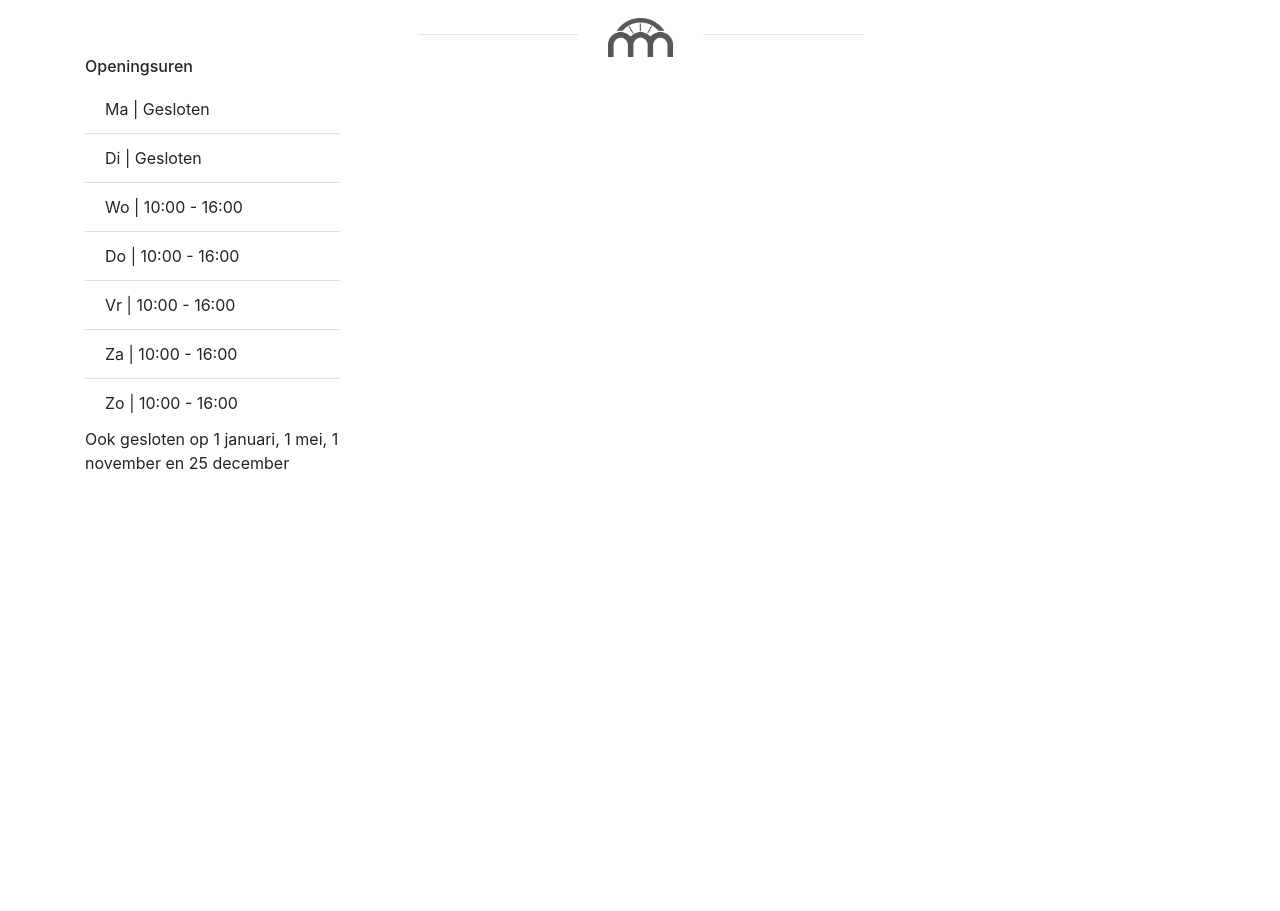
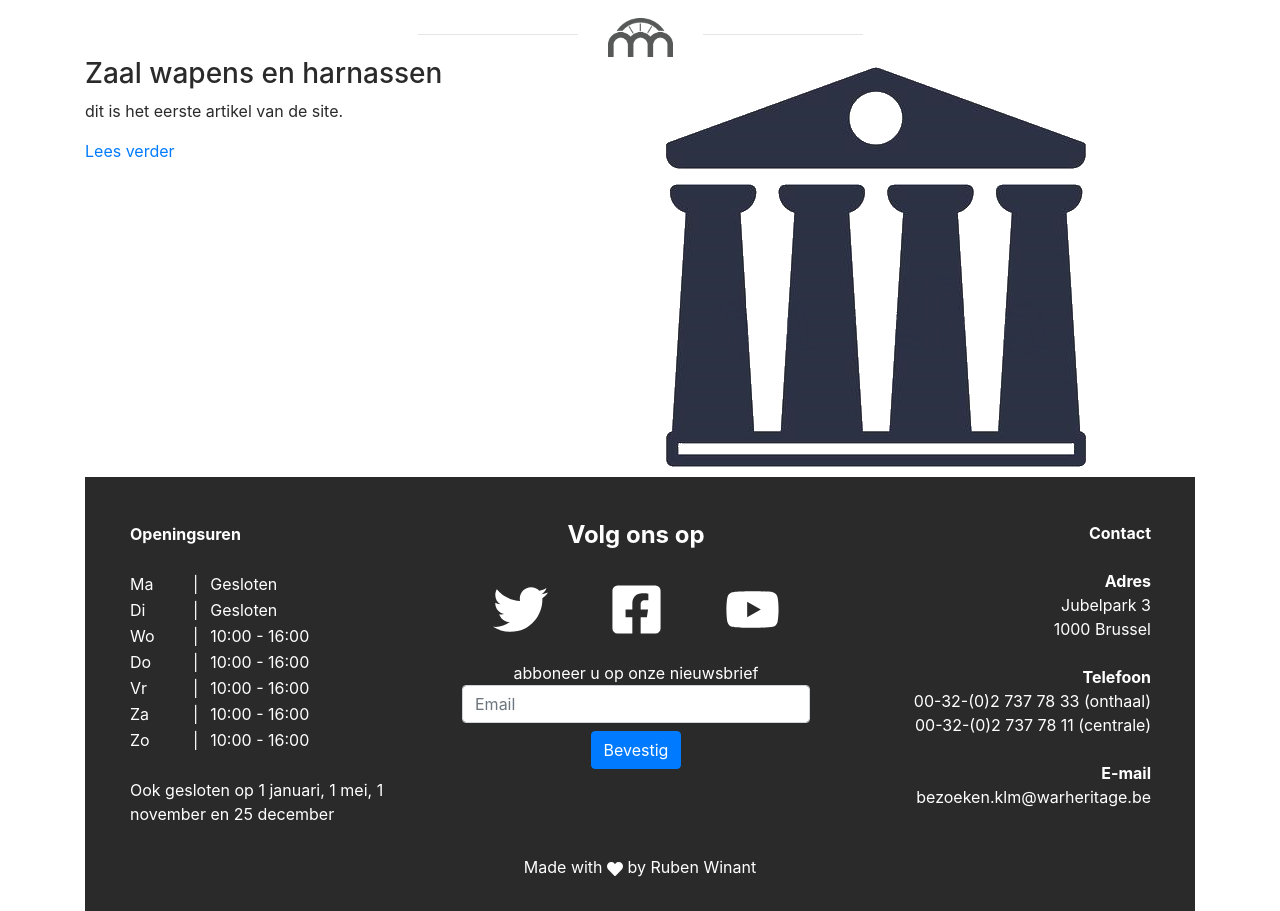
Before and after one commit to Ruben-Winant/pern_sample, a React (Create React App) app in the folder client/: page / in a window 1280 px wide. Shown: the part 360-1271 px from the top of the page. Before the commit the page ends 851 px from the top, so only its background shows below. Built offline with nearby package versions, Linux system fonts and the light colour scheme.

Commit message:
added footer and basic article

```diff
--- a/client/package.json
+++ b/client/package.json
@@ -14,6 +14,7 @@
     "react": "^16.13.1",
     "react-bootstrap": "1.0.1",
     "react-dom": "^16.13.1",
+    "react-icons": "^3.10.0",
     "react-scripts": "3.4.1",
     "typescript": "~3.7.2"
   },
--- /dev/null
+++ b/client/src/components/Footer/Contact.tsx
@@ -0,0 +1,31 @@
+import React from "react";
+import { Col } from "react-bootstrap";
+
+export const Contact = () => {
+  return (
+    <Col className="m-1">
+      <address style={{ textAlign: "right" }}>
+        <b>Contact</b>
+        <br />
+        <br />
+        <b>Adres</b>
+        <br />
+        Jubelpark 3
+        <br />
+        1000 Brussel
+        <br />
+        <br />
+        <b>Telefoon</b>
+        <br />
+        00-32-(0)2 737 78 33 (onthaal)
+        <br />
+        00-32-(0)2 737 78 11 (centrale)
+        <br />
+        <br />
+        <b>E-mail</b>
+        <br />
+        bezoeken.klm@warheritage.be
+      </address>
+    </Col>
+  );
+};
--- /dev/null
+++ b/client/src/components/Footer/Follow.tsx
@@ -0,0 +1,47 @@
+import React from "react";
+import { Col, Row, InputGroup, FormControl, Button } from "react-bootstrap";
+import { FaTwitter, FaFacebookSquare, FaYoutube } from "react-icons/fa";
+
+export const Follow = () => {
+  return (
+    <Col className="m-1" style={{ textAlign: "center" }}>
+      <Row style={{ justifyContent: "center" }}>
+        <h4>
+          <b>Volg ons op</b>
+        </h4>
+      </Row>
+      <br />
+      <Row>
+        <Col>
+          <FaTwitter onClick={() => alert("twitter")} size={55} />
+        </Col>
+        <Col>
+          <FaFacebookSquare onClick={() => alert("facebook")} size={55} />
+        </Col>
+        <Col>
+          <FaYoutube onClick={() => alert("youtube")} size={55} />
+        </Col>
+      </Row>
+      <br />
+      <Row>
+        <Col>
+          <Row style={{ justifyContent: "center" }}>
+            abboneer u op onze nieuwsbrief
+          </Row>
+          <Row>
+            <InputGroup className="mb-2">
+              <FormControl
+                placeholder="Email"
+                aria-label="Email"
+                aria-describedby="basic-addon1"
+              />
+            </InputGroup>
+          </Row>
+          <Row style={{ justifyContent: "center" }}>
+            <Button variant="primary">Bevestig</Button>
+          </Row>
+        </Col>
+      </Row>
+    </Col>
+  );
+};
--- /dev/null
+++ b/client/src/components/Footer/Footer.tsx
@@ -0,0 +1,31 @@
+import React from "react";
+import { Col, Row, Container } from "react-bootstrap";
+import { Openinghours } from "./Openinghours";
+import { LogoPause } from "../Heading/LogoPause";
+import { Contact } from "./Contact";
+import { Follow } from "./Follow";
+import { FaHeart } from "react-icons/fa";
+
+export const Footer = () => {
+  return (
+    <Container
+      className="p-3"
+      style={{ backgroundColor: "#2A2A2A", color: "white" }}
+    >
+      <Row className="p-4">
+        <Openinghours />
+        <Follow />
+        <Contact />
+      </Row>
+      <Row>
+        <Col></Col>
+        <Col style={{ textAlign: "center" }}>
+          <p>
+            Made with <FaHeart /> by Ruben Winant
+          </p>
+        </Col>
+        <Col></Col>
+      </Row>
+    </Container>
+  );
+};
--- a/client/src/components/Footer/Openinghours.tsx
+++ b/client/src/components/Footer/Openinghours.tsx
@@ -1,20 +1,62 @@
 import React from "react";
-import { Col, ListGroup } from "react-bootstrap";
+import { Col } from "react-bootstrap";
 
 export const Openinghours = () => {
   return (
-    <Col xs={3}>
-      <h6>Openingsuren</h6>
-      <ListGroup variant="flush">
-        <ListGroup.Item>Ma | Gesloten</ListGroup.Item>
-        <ListGroup.Item>Di | Gesloten</ListGroup.Item>
-        <ListGroup.Item>Wo | 10:00 - 16:00</ListGroup.Item>
-        <ListGroup.Item>Do | 10:00 - 16:00</ListGroup.Item>
-        <ListGroup.Item>Vr | 10:00 - 16:00</ListGroup.Item>
-        <ListGroup.Item>Za | 10:00 - 16:00</ListGroup.Item>
-        <ListGroup.Item>Zo | 10:00 - 16:00</ListGroup.Item>
-      </ListGroup>
-      <p>Ook gesloten op 1 januari, 1 mei, 1 november en 25 december</p>
+    <Col>
+      <footer>
+        <table className="m-1">
+          <thead>
+            <th colSpan={3}>Openingsuren</th>
+          </thead>
+          <tbody>
+            <br />
+            <tr>
+              <td>Ma</td>
+              <td> | </td>
+              <td>Gesloten</td>
+            </tr>
+            <tr>
+              <td>Di</td>
+              <td> | </td>
+              <td>Gesloten</td>
+            </tr>
+            <tr>
+              <td>Wo</td>
+              <td> | </td>
+              <td>10:00 - 16:00</td>
+            </tr>
+            <tr>
+              <td>Do</td>
+              <td> | </td>
+              <td>10:00 - 16:00</td>
+            </tr>
+            <tr>
+              <td>Vr</td>
+              <td> | </td>
+              <td>10:00 - 16:00</td>
+            </tr>
+            <tr>
+              <td>Za</td>
+              <td> | </td>
+              <td>10:00 - 16:00</td>
+            </tr>
+            <tr>
+              <td>Zo</td>
+              <td> | </td>
+              <td>10:00 - 16:00</td>
+            </tr>
+            <br />
+          </tbody>
+          <tfoot>
+            <tr>
+              <td colSpan={3}>
+                Ook gesloten op 1 januari, 1 mei, 1 november en 25 december
+              </td>
+            </tr>
+          </tfoot>
+        </table>
+      </footer>
     </Col>
   );
 };
--- /dev/null
+++ b/client/src/components/news/Newsarticle.tsx
@@ -0,0 +1,35 @@
+import React, { FunctionComponent } from "react";
+import { Col, Row, Image } from "react-bootstrap";
+
+interface NaProps {
+  titel: string;
+  content: string;
+  image_path: string;
+}
+
+export const Newsarticle: FunctionComponent<NaProps> = ({
+  titel,
+  content,
+  image_path,
+}: NaProps) => {
+  return (
+    <Col>
+      <Row>
+        <Col>
+          <Row>
+            <h3>{titel}</h3>
+          </Row>
+          <Row>
+            <p>{content}</p>
+          </Row>
+          <Row>
+            <a href="">Lees verder</a>
+          </Row>
+        </Col>
+        <Col>
+          <Image src={require("../../assets/" + image_path)} />
+        </Col>
+      </Row>
+    </Col>
+  );
+};
--- a/client/src/domain/App/App.tsx
+++ b/client/src/domain/App/App.tsx
@@ -1,114 +1,16 @@
-import React, { FunctionComponent } from "react";
+import React from "react";
 import "bootstrap/dist/css/bootstrap.min.css";
-import { NbLink } from "../../components/NavBar/NbLink";
-import { NbBar } from "../../components/NavBar/NbBar";
-import { Container, Nav, NavDropdown, Row, Col } from "react-bootstrap";
-import { Header } from "../../components/Heading/Header";
-import { MenuItem } from "../../components/Menu/MenuItem";
-import { LogoPause } from "../../components/Heading/LogoPause";
-import { Openinghours } from "../../components/Footer/Openinghours";
+import { Newsarticle } from "../../components/news/Newsarticle";
 
 function App() {
   return (
-    <Container>
-      {/* navbar */}
-      <Row>
-        <Col>
-          <br />
-          <NbBar>
-            <Nav className="mr-auto">
-              <NbLink
-                bold={false}
-                capitalize={false}
-                displayName="Home"
-                link="#"
-              />
-              <NbLink
-                bold={false}
-                capitalize={false}
-                displayName="Wie zijn we"
-                link="#"
-              />
-              <NbLink
-                bold={true}
-                capitalize={false}
-                displayName="Tarieven"
-                link="#"
-              />
-            </Nav>
-            <Nav>
-              <NbLink
-                bold={false}
-                capitalize={false}
-                displayName="Pers"
-                link="#"
-              />
-              <NbLink
-                bold={false}
-                capitalize={false}
-                displayName="Contact"
-                link="#"
-              />
-              <b>
-                <NavDropdown title="Taal" id="basic-nav-dropdown">
-                  <NavDropdown.Item href="#nl">NL</NavDropdown.Item>
-                  <NavDropdown.Item href="#en">EN</NavDropdown.Item>
-                  <NavDropdown.Item href="#fr">FR</NavDropdown.Item>
-                </NavDropdown>
-              </b>
-            </Nav>
-          </NbBar>
-          <hr />
-        </Col>
-      </Row>
-      {/* header */}
-      <Row>
-        <Col>
-          <Header />
-          <hr />
-        </Col>
-      </Row>
-      {/* Menu moet nog responsive gemaakt worden*/}
-      <Row className="text-center">
-        <Col>
-          <MenuItem
-            imagePath={require("../../assets/museum.png")}
-            menuLabel="Tentoonstelling"
-          />
-        </Col>
-        <Col>
-          <MenuItem
-            imagePath={require("../../assets/museum.png")}
-            menuLabel="Over het museum"
-          />
-        </Col>
-        <Col>
-          <MenuItem
-            imagePath={require("../../assets/museum.png")}
-            menuLabel="Collecties"
-          />
-        </Col>
-        <Col>
-          <MenuItem
-            imagePath={require("../../assets/museum.png")}
-            menuLabel="WHI sites"
-          />
-        </Col>
-        <Col>
-          <MenuItem
-            imagePath={require("../../assets/museum.png")}
-            menuLabel="Uw bezoek"
-          />
-        </Col>
-      </Row>
-      {/* Sign to be used a decorative middle piece */}
-      <LogoPause />
-      {/* Footer */}
-
-      <Row>
-        <Openinghours />
-      </Row>
-    </Container>
+    <div>
+      <Newsarticle
+        content="dit is het eerste artikel van de site."
+        titel="Zaal wapens en harnassen"
+        image_path="museum.png"
+      />
+    </div>
   );
 }
 
--- a/client/src/index.tsx
+++ b/client/src/index.tsx
@@ -3,5 +3,113 @@ import ReactDOM from "react-dom";
 import "./index.css";
 import App from "./domain/App/App";
 import "bootstrap/dist/css/bootstrap.min.css";
+import { Container, Row, Col, Nav, NavDropdown } from "react-bootstrap";
+import { NbBar } from "./components/NavBar/NbBar";
+import { NbLink } from "./components/NavBar/NbLink";
+import { MenuItem } from "./components/Menu/MenuItem";
+import { Header } from "./components/Heading/Header";
+import { LogoPause } from "./components/Heading/LogoPause";
+import { Footer } from "./components/Footer/Footer";
 
-ReactDOM.render(<App />, document.getElementById("root"));
+ReactDOM.render(
+  <Container style={{ color: "#2A2A2A" }}>
+    {/* navbar */}
+    <Row>
+      <Col>
+        <br />
+        <NbBar>
+          <Nav className="mr-auto">
+            <NbLink
+              bold={false}
+              capitalize={false}
+              displayName="Home"
+              link="#"
+            />
+            <NbLink
+              bold={false}
+              capitalize={false}
+              displayName="Wie zijn we"
+              link="#"
+            />
+            <NbLink
+              bold={true}
+              capitalize={false}
+              displayName="Tarieven"
+              link="#"
+            />
+          </Nav>
+          <Nav>
+            <NbLink
+              bold={false}
+              capitalize={false}
+              displayName="Pers"
+              link="#"
+            />
+            <NbLink
+              bold={false}
+              capitalize={false}
+              displayName="Contact"
+              link="#"
+            />
+            <b>
+              <NavDropdown title="Taal" id="basic-nav-dropdown">
+                <NavDropdown.Item href="#nl">NL</NavDropdown.Item>
+                <NavDropdown.Item href="#en">EN</NavDropdown.Item>
+                <NavDropdown.Item href="#fr">FR</NavDropdown.Item>
+              </NavDropdown>
+            </b>
+          </Nav>
+        </NbBar>
+        <hr />
+      </Col>
+    </Row>
+    {/* header */}
+    <Row>
+      <Col>
+        <Header />
+        <hr />
+      </Col>
+    </Row>
+    {/* Menu moet nog responsive gemaakt worden*/}
+    <Row className="text-center">
+      <Col>
+        <MenuItem
+          imagePath={require("./assets/museum.png")}
+          menuLabel="Tentoonstelling"
+        />
+      </Col>
+      <Col>
+        <MenuItem
+          imagePath={require("./assets/museum.png")}
+          menuLabel="Over het museum"
+        />
+      </Col>
+      <Col>
+        <MenuItem
+          imagePath={require("./assets/museum.png")}
+          menuLabel="Collecties"
+        />
+      </Col>
+      <Col>
+        <MenuItem
+          imagePath={require("./assets/museum.png")}
+          menuLabel="WHI sites"
+        />
+      </Col>
+      <Col>
+        <MenuItem
+          imagePath={require("./assets/museum.png")}
+          menuLabel="Uw bezoek"
+        />
+      </Col>
+    </Row>
+    {/* Sign to be used a decorative middle piece */}
+    <LogoPause />
+
+    <App />
+    <Footer />
+    {/* Footer */}
+  </Container>,
+
+  document.getElementById("root")
+);
```
Also changed, not shown: 1 other file (tests, documents, lock files or other folders).
